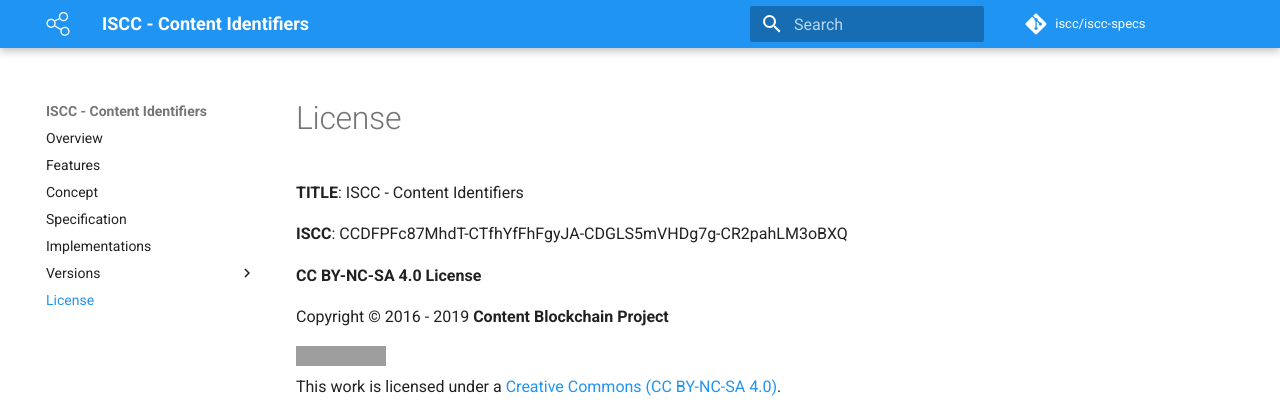
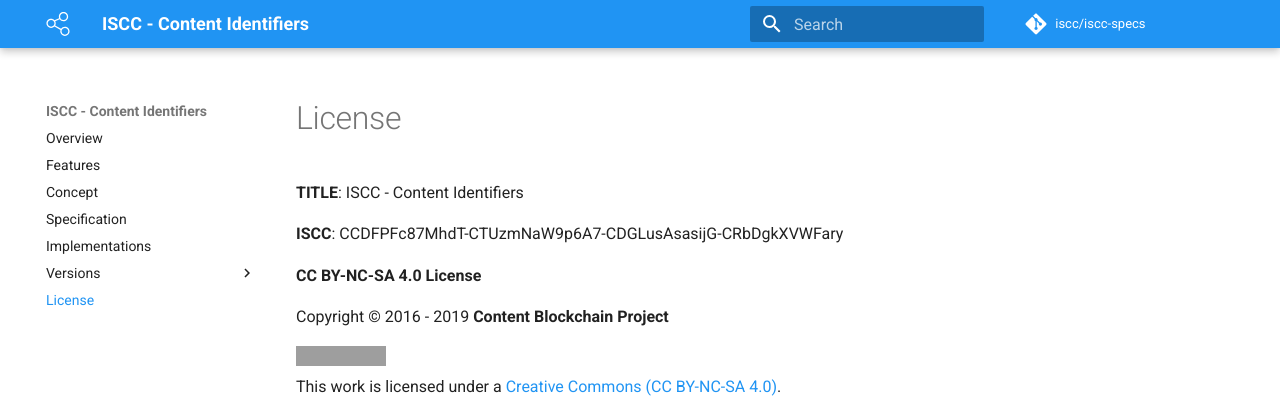
Before and after one commit to iscc/iscc-specs, an MkDocs documentation site: the page built from docs/license.md, in a window 1280 px wide. Shown: the top 416 px of the page. Built offline with MkDocs 1.6.1 and Material for MkDocs 9.7.7, drawn with Linux system fonts in a browser that asks for light colours; comment, search, counter and statistics services are not loaded; grey boxes are pictures that could not be loaded.

Commit message:
update stamp

```diff
--- a/docs/license.md
+++ b/docs/license.md
@@ -2,7 +2,7 @@
 
 **TITLE**: ISCC - Content Identifiers
 
-**ISCC**: CCDFPFc87MhdT-CTfhYfFhFgyJA-CDGLS5mVHDg7g-CR2pahLM3oBXQ
+**ISCC**: CCDFPFc87MhdT-CTUzmNaW9p6A7-CDGLusAsasijG-CRbDgkXVWFary
 
 **CC BY-NC-SA 4.0 License**
 
```
